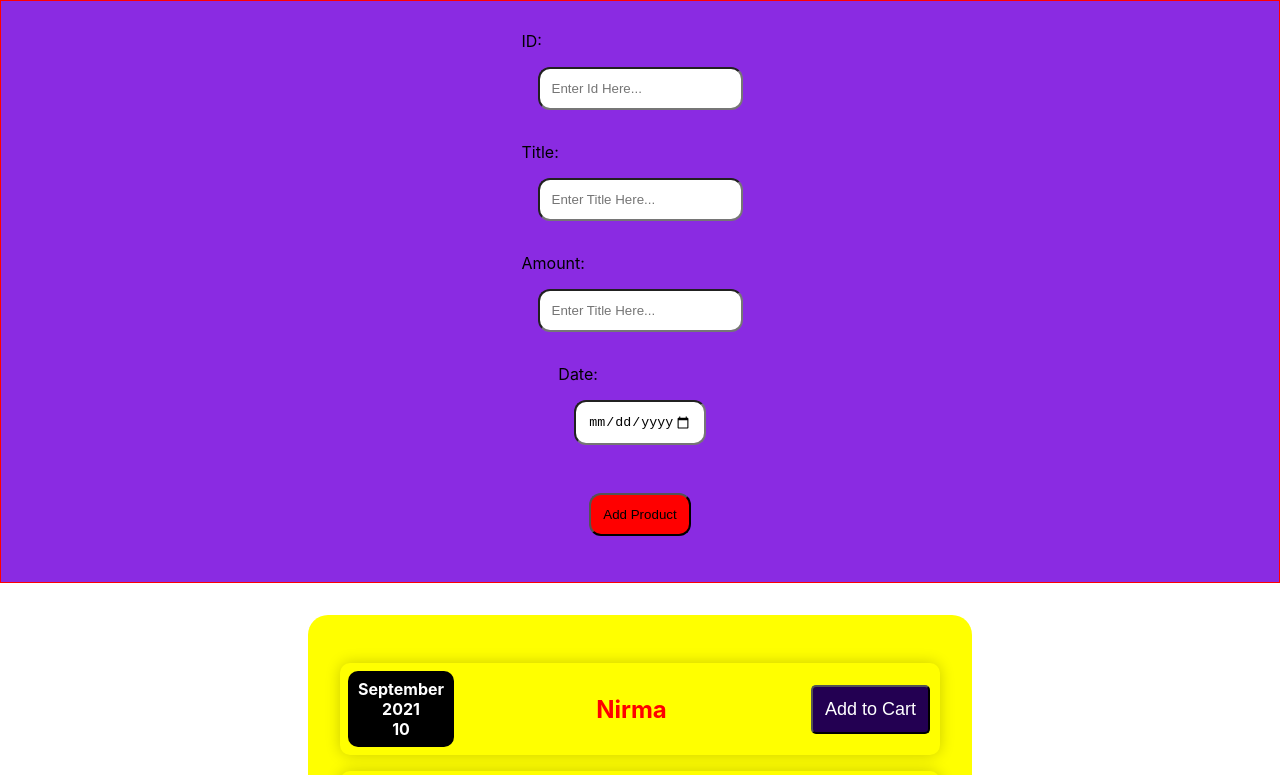
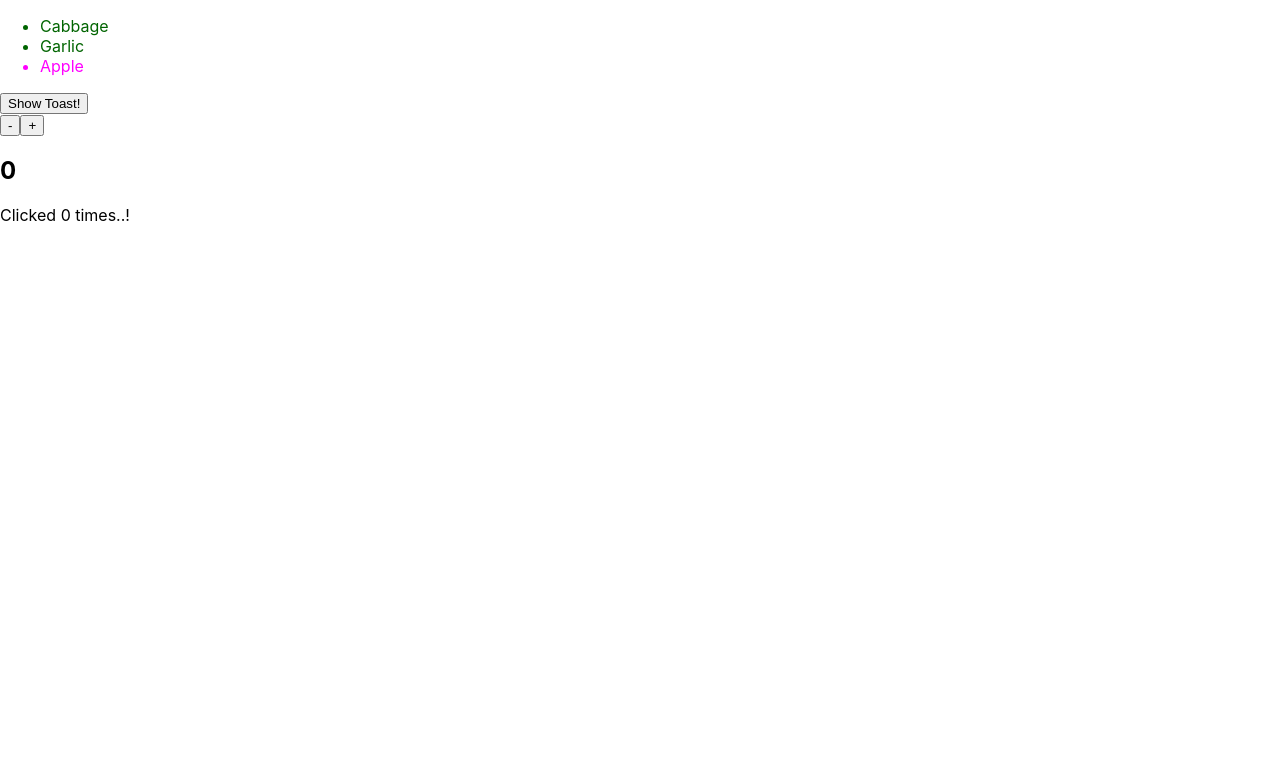
Before and after one commit to ajay-kotambe/demoshopapp, a React (Create React App) app: page / in a window 1280 px wide. Shown: the top 775 px of the page. Built offline with nearby package versions, Linux system fonts and the light colour scheme.

Commit message:
adding new comps to checking functionality of react

```diff
--- a/package.json
+++ b/package.json
@@ -10,6 +10,7 @@
     "react": "^19.1.1",
     "react-dom": "^19.1.1",
     "react-scripts": "5.0.1",
+    "react-toastify": "^11.0.5",
     "web-vitals": "^2.1.4"
   },
   "scripts": {
--- a/src/App.js
+++ b/src/App.js
@@ -2,9 +2,11 @@ import "./App.css";
 // import Item from "./components/Item";
 // import ItemDate from "./components/ItemDate";
 // import Card from "./components/Card";
-import Products from "./components/Products";
-import NewProduct from "./components/NewProduct";
-
+// import Products from "./components/Products";
+// import NewProduct from "./components/NewProduct";
+import RenderList from "./components/RenderList";
+import HandlingEvent from "./components/HandlingEvent";
+import UsingState from "./components/UsingState";
 function App() {
   const products = [
     {
@@ -36,8 +38,11 @@ function App() {
 
   return (
     <div>
-      <NewProduct sendDataToApp={getDataFromNewProduct} />
-      <Products items={products}></Products>;
+      {/* <NewProduct sendDataToApp={getDataFromNewProduct} />
+      <Products items={products}></Products>; */}
+      <RenderList />
+      <HandlingEvent />
+      <UsingState />
     </div>
   );
 }
--- /dev/null
+++ b/src/components/HandlingEvent.js
@@ -0,0 +1,15 @@
+import { ToastContainer, toast } from "react-toastify";
+const HandlingEvent = () => {
+  const showToastHandler = () => {
+    toast.info("Handler Worked!");
+    toast.success("Event Triggered...");
+  };
+  return (
+    <div>
+      <button onClick={showToastHandler}>Show Toast!</button>
+      <ToastContainer />
+    </div>
+  );
+};
+
+export default HandlingEvent;
--- a/src/components/RenderList.js
+++ b/src/components/RenderList.js
@@ -1,11 +1,19 @@
 const RenderList = () => {
   const products = [
-    { title: "Cabbage", id: 1 },
-    { title: "Garlic", id: 2 },
-    { title: "Apple", id: 3 },
+    { title: "Cabbage", isFruit: false, id: 1 },
+    { title: "Garlic", isFruit: false, id: 2 },
+    { title: "Apple", isFruit: true, id: 3 },
   ];
+
   const listItems = products.map((product) => (
-    <li key={product.id}>{product.title}</li>
+    <li
+      key={product.id}
+      style={{
+        color: product.isFruit ? "magenta" : "darkgreen",
+      }}
+    >
+      {product.title}
+    </li>
   ));
 
   return <ul>{listItems}</ul>;
--- /dev/null
+++ b/src/components/UsingState.js
@@ -0,0 +1,30 @@
+import { useState } from "react";
+
+const UsingState = () => {
+  const [count, setCount] = useState(0);
+  const [calCount, setCalCount] = useState(0);
+
+  const minusClickHandler = () => {
+    setCount(count - 1);
+    setCalCount(calCount + 1);
+  };
+  const plusClickHandler = () => {
+    setCount(count + 1);
+    setCalCount(calCount + 1);
+  };
+
+  return (
+    <div>
+      <div>
+        <button onClick={minusClickHandler}>-</button>
+        <button onClick={plusClickHandler}>+</button>
+      </div>
+      <div>
+        <h2>{count}</h2>
+      </div>
+      <div>Clicked {calCount} times..!</div>
+    </div>
+  );
+};
+
+export default UsingState;
```
Also changed, not shown: 1 other file (tests, documents, lock files or other folders).
